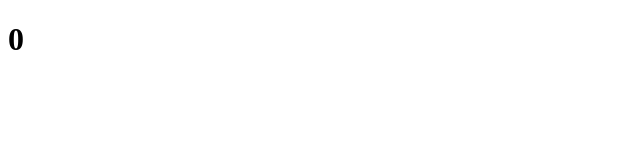
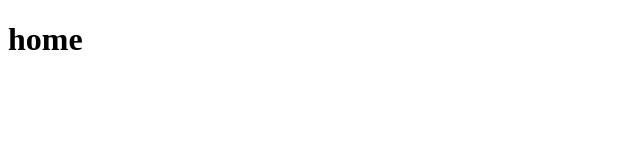
Before and after one commit to BianGode/MeowMeow, a React (Vite) app: page / in a window 1280 px wide. Shown: the top 160 px of the page, without its empty margins (0-640 px from the left). Built offline with nearby package versions, Linux system fonts and the light colour scheme.

Commit message:
added routing and convented to TS

```diff
--- a/src/App.tsx
+++ b/src/App.tsx
@@ -1,18 +1,11 @@
 import React from 'react'
 import { useState } from 'react'
 
-function App() {
-
-let [count, setCount] = useState(0);
-function counter() {
-  setCount(count + 1)
-}
+export default function App() {
 
   return (
     <>
-      <h1 onClick={counter}>{count}</h1>
+      <h1>home</h1>
     </>
   )
 }
-
-export default App
--- /dev/null
+++ b/src/routes/Login.tsx
@@ -0,0 +1,8 @@
+export default function Login() {
+
+  return (
+    <>
+    <h2>Login</h2>
+    </>
+  )
+}
--- /dev/null
+++ b/src/routes/Register.tsx
@@ -0,0 +1,8 @@
+export default function Register() {
+
+  return (
+    <>
+      <h2>Register</h2>
+    </>
+  )
+}
```
Also changed, not shown: src/main.jsx (+10 -0 lines), tsconfig.json (added, +22 -0 lines).
